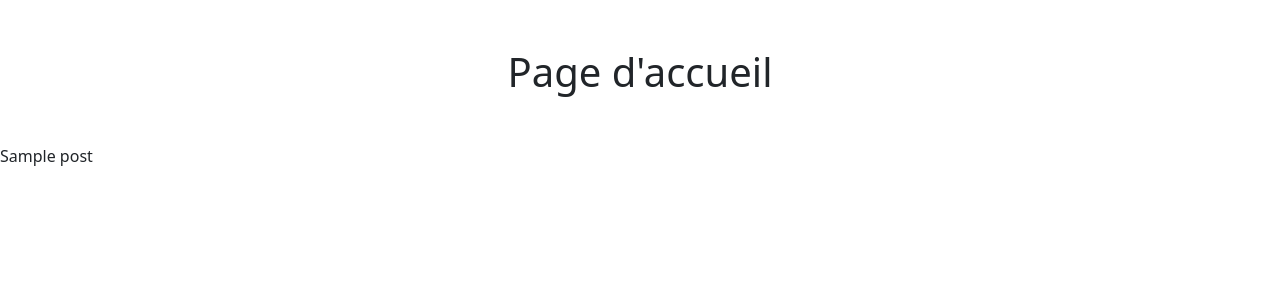
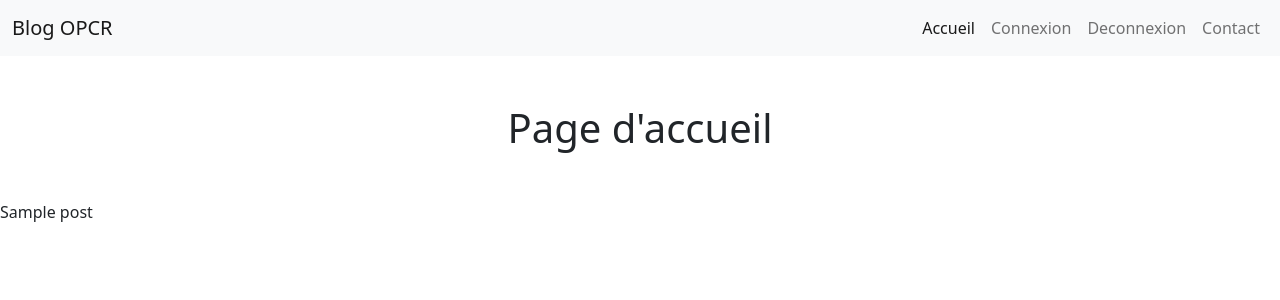
Before and after one commit to mataxelle/Blog_OPCR, a PHP site: template templates/home/home.html.twig in a window 1280 px wide. Shown: the top 300 px of the page. Run offline with PHP 8.4, Linux system fonts and the light colour scheme; the template is opened without the code that fills it: most values are stand-ins (such as "Sample title", 1, 10 or a date in 2020); some libraries are stand-ins or nearby versions.

Commit message:
Start header

```diff
--- a/templates/base.html.twig
+++ b/templates/base.html.twig
@@ -3,26 +3,52 @@
 	<head>
 		<meta charset="UTF-8">
 		<meta name="viewport" content="width=device-width, initial-scale=1">
-        <link href="https://cdn.jsdelivr.net/npm/bootstrap@5.2.1/dist/css/bootstrap.min.css" rel="stylesheet" integrity="sha384-iYQeCzEYFbKjA/T2uDLTpkwGzCiq6soy8tYaI1GyVh/UjpbCx/TYkiZhlZB6+fzT" crossorigin="anonymous">
-  </head>
+		<link href="https://cdn.jsdelivr.net/npm/bootstrap@5.2.1/dist/css/bootstrap.min.css" rel="stylesheet" integrity="sha384-iYQeCzEYFbKjA/T2uDLTpkwGzCiq6soy8tYaI1GyVh/UjpbCx/TYkiZhlZB6+fzT" crossorigin="anonymous">
 		<title>
 			{% block title %}Mon blog
 			{% endblock %}
 		</title>
-		{% block stylesheets %}
-		{% endblock %}
+		{% block stylesheets %}{% endblock %}
 	</head>
 	<body>
+		<header>
+			<nav class="navbar navbar-expand-lg bg-light">
+				<div class="container-fluid">
+					<a class="navbar-brand" href="#">Blog OPCR</a>
+					<button class="navbar-toggler" type="button" data-bs-toggle="collapse" data-bs-target="#navbarNav" aria-controls="navbarNav" aria-expanded="false" aria-label="Toggle navigation">
+						<span class="navbar-toggler-icon"></span>
+					</button>
+					<div class="collapse navbar-collapse" id="navbarNav">
+						<ul class="navbar-nav ms-auto text-center">
+							<li class="nav-item active">
+								<a class="nav-link active" aria-current="page" href="#">Accueil</a>
+							</li>
+							<li class="nav-item active">
+								<a class="nav-link" href="#">Connexion</a>
+							</li>
+							<li class="nav-item active">
+								<a class="nav-link" href="#">Deconnexion</a>
+							</li>
+							<li class="nav-item">
+								<a class="nav-link" href="#">Contact</a>
+							</li>
+						</ul>
+					</div>
+				</div>
+			</nav>
+		</header>
 		<main>
-			<div> {% block body %}{{name}}{% endblock %}</div>
+			<div>
+				{% block body %}
+					{{name}}
+				{% endblock %}
+			</div>
 		</main>
 
-		<footer>
-
-		</footer>
+		<footer></footer>
 
 		{% block javascripts %}
-            <script src="https://cdn.jsdelivr.net/npm/bootstrap@5.2.1/dist/js/bootstrap.bundle.min.js" integrity="sha384-u1OknCvxWvY5kfmNBILK2hRnQC3Pr17a+RTT6rIHI7NnikvbZlHgTPOOmMi466C8" crossorigin="anonymous"></script>
+			<script src="https://cdn.jsdelivr.net/npm/bootstrap@5.2.1/dist/js/bootstrap.bundle.min.js" integrity="sha384-u1OknCvxWvY5kfmNBILK2hRnQC3Pr17a+RTT6rIHI7NnikvbZlHgTPOOmMi466C8" crossorigin="anonymous"></script>
 		{% endblock %}
 	</body>
 </html>
```
